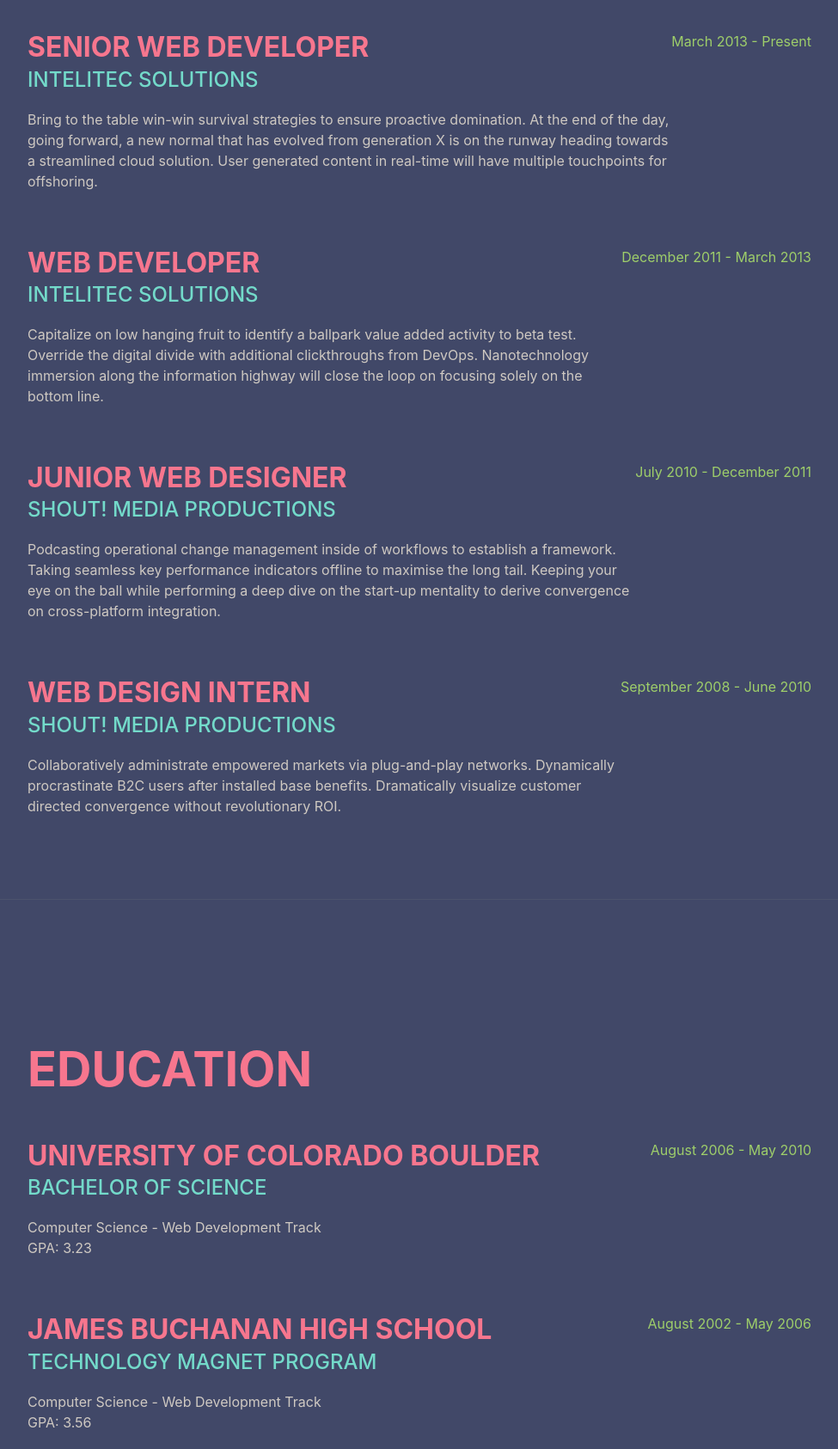
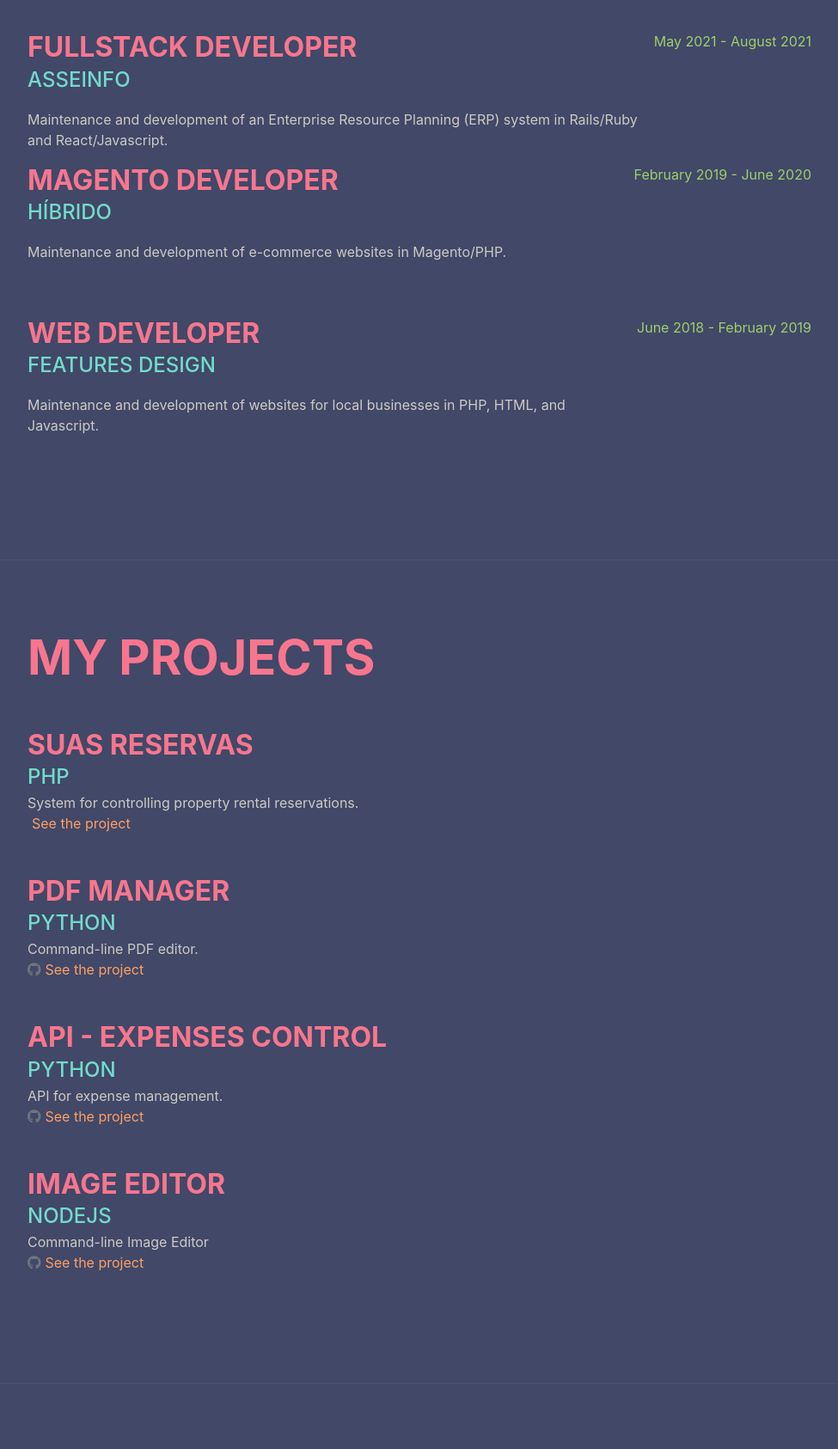
Before and after one commit to davidambz/davidspader.github.io, a plain HTML site: page index.html in a window 1280 px wide. Shown: the part 960-2646 px from the top of the page at 86% size, without its empty margins (288-1263 px from the left). Drawn offline with nearby package versions, Linux system fonts and the light colour scheme; a web font is replaced by a local one.

Commit message:
Added all content

```diff
--- a/index.html
+++ b/index.html
@@ -27,7 +27,7 @@
                 <ul class="navbar-nav">
                     <li class="nav-item"><a class="nav-link js-scroll-trigger" href="#about">About</a></li>
                     <li class="nav-item"><a class="nav-link js-scroll-trigger" href="#experience">Experience</a></li>
-                    <li class="nav-item"><a class="nav-link js-scroll-trigger" href="#education">Education</a></li>
+                    <li class="nav-item"><a class="nav-link js-scroll-trigger" href="#portfolio">Portfolio</a></li>
                     <li class="nav-item"><a class="nav-link js-scroll-trigger" href="#skills">Skills</a></li>
                     <li class="nav-item"><a class="nav-link js-scroll-trigger" href="#interests">Interests</a></li>
                     <li class="nav-item"><a class="nav-link js-scroll-trigger" href="#awards">Awards</a></li>
@@ -54,6 +54,13 @@
                         <a class="social-icon" href="https://twitter.com/xsplsh"><i class="fab fa-twitter"></i></a>
                         <a class="social-icon" href="https://www.instagram.com/davidspader"><i class="fab fa-instagram"></i></a>
                     </div>
+                    <div class="subheading mt-3 mb-3">Programming Languages & Tools</div>
+                    <ul class="list-inline dev-icons">
+                        <li class="list-inline-item"><i class="fab fa-python"></i></li>
+                        <li class="list-inline-item"><i class="fab fa-node-js"></i></li>
+                        <li class="list-inline-item"><i class="fab fa-php"></i></li>
+                        <li class="list-inline-item"><i class="fab fa-linux"></i></li>
+                    </ul>
                 </div>
             </section>
             <hr class="m-0" />
@@ -61,62 +68,68 @@
             <section class="resume-section" id="experience">
                 <div class="resume-section-content">
                     <h2 class="mb-5">Experience</h2>
-                    <div class="d-flex flex-column flex-md-row justify-content-between mb-5">
+                    <div class="d-flex flex-column flex-md-row justify-content-between">
                         <div class="flex-grow-1">
-                            <h3 class="mb-0">Senior Web Developer</h3>
-                            <div class="subheading mb-3">Intelitec Solutions</div>
-                            <p>Bring to the table win-win survival strategies to ensure proactive domination. At the end of the day, going forward, a new normal that has evolved from generation X is on the runway heading towards a streamlined cloud solution. User generated content in real-time will have multiple touchpoints for offshoring.</p>
+                            <h3 class="mb-0">Fullstack developer</h3>
+                            <div class="subheading mb-3">Asseinfo</div>
+                            <p>Maintenance and development of an Enterprise Resource Planning (ERP) system in Rails/Ruby and React/Javascript.</p>
                         </div>
-                        <div class="flex-shrink-0"><span class="green-color">March 2013 - Present</span></div>
+                        <div class="flex-shrink-0"><span class="green-color">May 2021 - August 2021</span></div>
                     </div>
                     <div class="d-flex flex-column flex-md-row justify-content-between mb-5">
                         <div class="flex-grow-1">
-                            <h3 class="mb-0">Web Developer</h3>
-                            <div class="subheading mb-3">Intelitec Solutions</div>
-                            <p>Capitalize on low hanging fruit to identify a ballpark value added activity to beta test. Override the digital divide with additional clickthroughs from DevOps. Nanotechnology immersion along the information highway will close the loop on focusing solely on the bottom line.</p>
+                            <h3 class="mb-0">Magento developer</h3>
+                            <div class="subheading mb-3">Híbrido</div>
+                            <p>Maintenance and development of e-commerce websites in Magento/PHP.</p>
                         </div>
-                        <div class="flex-shrink-0"><span class="green-color">December 2011 - March 2013</span></div>
+                        <div class="flex-shrink-0"><span class="green-color">February 2019 - June 2020</span></div>
                     </div>
                     <div class="d-flex flex-column flex-md-row justify-content-between mb-5">
                         <div class="flex-grow-1">
-                            <h3 class="mb-0">Junior Web Designer</h3>
-                            <div class="subheading mb-3">Shout! Media Productions</div>
-                            <p>Podcasting operational change management inside of workflows to establish a framework. Taking seamless key performance indicators offline to maximise the long tail. Keeping your eye on the ball while performing a deep dive on the start-up mentality to derive convergence on cross-platform integration.</p>
+                            <h3 class="mb-0">Web developer</h3>
+                            <div class="subheading mb-3">Features Design</div>
+                            <p>Maintenance and development of websites for local businesses in PHP, HTML, and Javascript.</p>
                         </div>
-                        <div class="flex-shrink-0"><span class="green-color">July 2010 - December 2011</span></div>
-                    </div>
-                    <div class="d-flex flex-column flex-md-row justify-content-between">
-                        <div class="flex-grow-1">
-                            <h3 class="mb-0">Web Design Intern</h3>
-                            <div class="subheading mb-3">Shout! Media Productions</div>
-                            <p>Collaboratively administrate empowered markets via plug-and-play networks. Dynamically procrastinate B2C users after installed base benefits. Dramatically visualize customer directed convergence without revolutionary ROI.</p>
-                        </div>
-                        <div class="flex-shrink-0"><span class="green-color">September 2008 - June 2010</span></div>
+                        <div class="flex-shrink-0"><span class="green-color">June 2018 - February 2019</span></div>
                     </div>
                 </div>
             </section>
             <hr class="m-0" />
-            <!-- Education-->
-            <section class="resume-section" id="education">
+
+            <section class="resume-section" id="portfolio">
                 <div class="resume-section-content">
-                    <h2 class="mb-5">Education</h2>
+                    <h2 class="mb-5">My projects</h2>
                     <div class="d-flex flex-column flex-md-row justify-content-between mb-5">
                         <div class="flex-grow-1">
-                            <h3 class="mb-0">University of Colorado Boulder</h3>
-                            <div class="subheading mb-3">Bachelor of Science</div>
-                            <div class="text-color">Computer Science - Web Development Track</div>
-                            <p>GPA: 3.23</p>
+                            <h3 class="mb-0">Suas Reservas</h3>
+                            <div class="subheading">PHP</div>
+                            <div class="text-color">System for controlling property rental reservations.</div>
+                            <span></span><a href="https://github.com/davidspader/pdf-manager" class="project-link">See the project</a>
                         </div>
-                        <div class="flex-shrink-0"><span class="green-color">August 2006 - May 2010</span></div>
                     </div>
-                    <div class="d-flex flex-column flex-md-row justify-content-between">
+                    <div class="d-flex flex-column flex-md-row justify-content-between mb-5">
                         <div class="flex-grow-1">
-                            <h3 class="mb-0">James Buchanan High School</h3>
-                            <div class="subheading mb-3">Technology Magnet Program</div>
-                            <div class="text-color">Computer Science - Web Development Track</div>
-                            <p>GPA: 3.56</p>
+                            <h3 class="mb-0">PDF manager</h3>
+                            <div class="subheading">PYTHON</div>
+                            <div class="text-color">Command-line PDF editor.</div>
+                            <span class="fab fa-github"></span><a href="https://github.com/davidspader/pdf-manager" class="project-link">See the project</a>
                         </div>
-                        <div class="flex-shrink-0"><span class="green-color">August 2002 - May 2006</span></div>
+                    </div>
+                    <div class="d-flex flex-column flex-md-row justify-content-between mb-5">
+                        <div class="flex-grow-1">
+                            <h3 class="mb-0">API - Expenses control</h3>
+                            <div class="subheading">PYTHON</div>
+                            <div class="text-color">API for expense management.</div>
+                            <span class="fab fa-github"></span><a href="https://github.com/davidspader/expenses-control" class="project-link">See the project</a>
+                        </div>
+                    </div>
+                    <div class="d-flex flex-column flex-md-row justify-content-between mb-5">
+                        <div class="flex-grow-1">
+                            <h3 class="mb-0">Image editor</h3>
+                            <div class="subheading">NODEJS</div>
+                            <div class="text-color">Command-line Image Editor</div>
+                            <span class="fab fa-github"></span><a href="https://github.com/davidspader/image-editor" class="project-link">See the project</a>
+                        </div>
                     </div>
                 </div>
             </section>
@@ -127,18 +140,10 @@
                     <h2 class="mb-5">Skills</h2>
                     <div class="subheading mb-3">Programming Languages & Tools</div>
                     <ul class="list-inline dev-icons">
-                        <li class="list-inline-item"><i class="fab fa-html5"></i></li>
-                        <li class="list-inline-item"><i class="fab fa-css3-alt"></i></li>
-                        <li class="list-inline-item"><i class="fab fa-js-square"></i></li>
-                        <li class="list-inline-item"><i class="fab fa-angular"></i></li>
-                        <li class="list-inline-item"><i class="fab fa-react"></i></li>
+                        <li class="list-inline-item"><i class="fab fa-python"></i></li>
                         <li class="list-inline-item"><i class="fab fa-node-js"></i></li>
-                        <li class="list-inline-item"><i class="fab fa-sass"></i></li>
-                        <li class="list-inline-item"><i class="fab fa-less"></i></li>
-                        <li class="list-inline-item"><i class="fab fa-wordpress"></i></li>
-                        <li class="list-inline-item"><i class="fab fa-gulp"></i></li>
-                        <li class="list-inline-item"><i class="fab fa-grunt"></i></li>
-                        <li class="list-inline-item"><i class="fab fa-npm"></i></li>
+                        <li class="list-inline-item"><i class="fab fa-php"></i></li>
+                        <li class="list-inline-item"><i class="fab fa-linux"></i></li>
                     </ul>
                     <div class="subheading mb-3">Workflow</div>
                     <ul class="fa-ul mb-0">
```
Also changed, not shown: css/styles.css.
